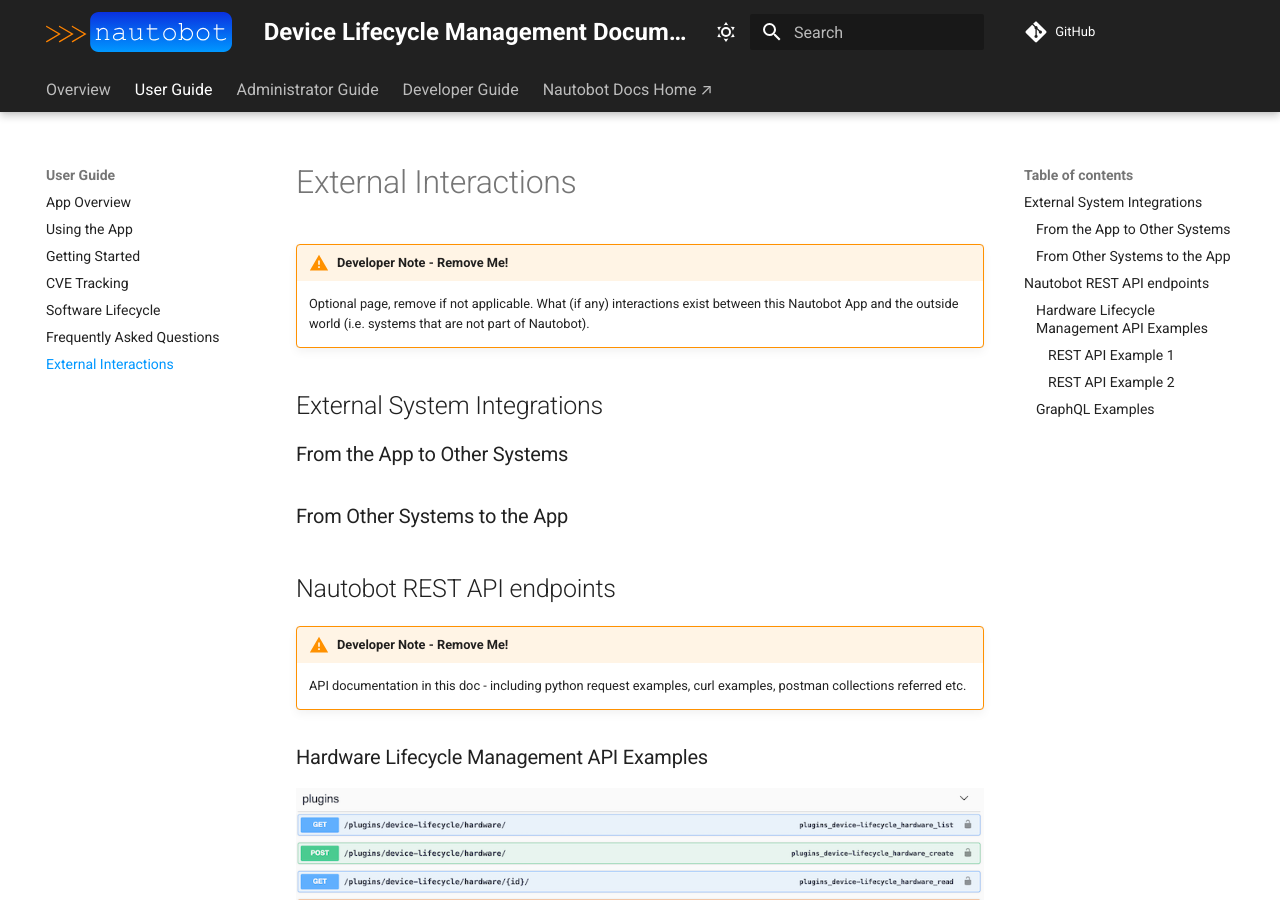
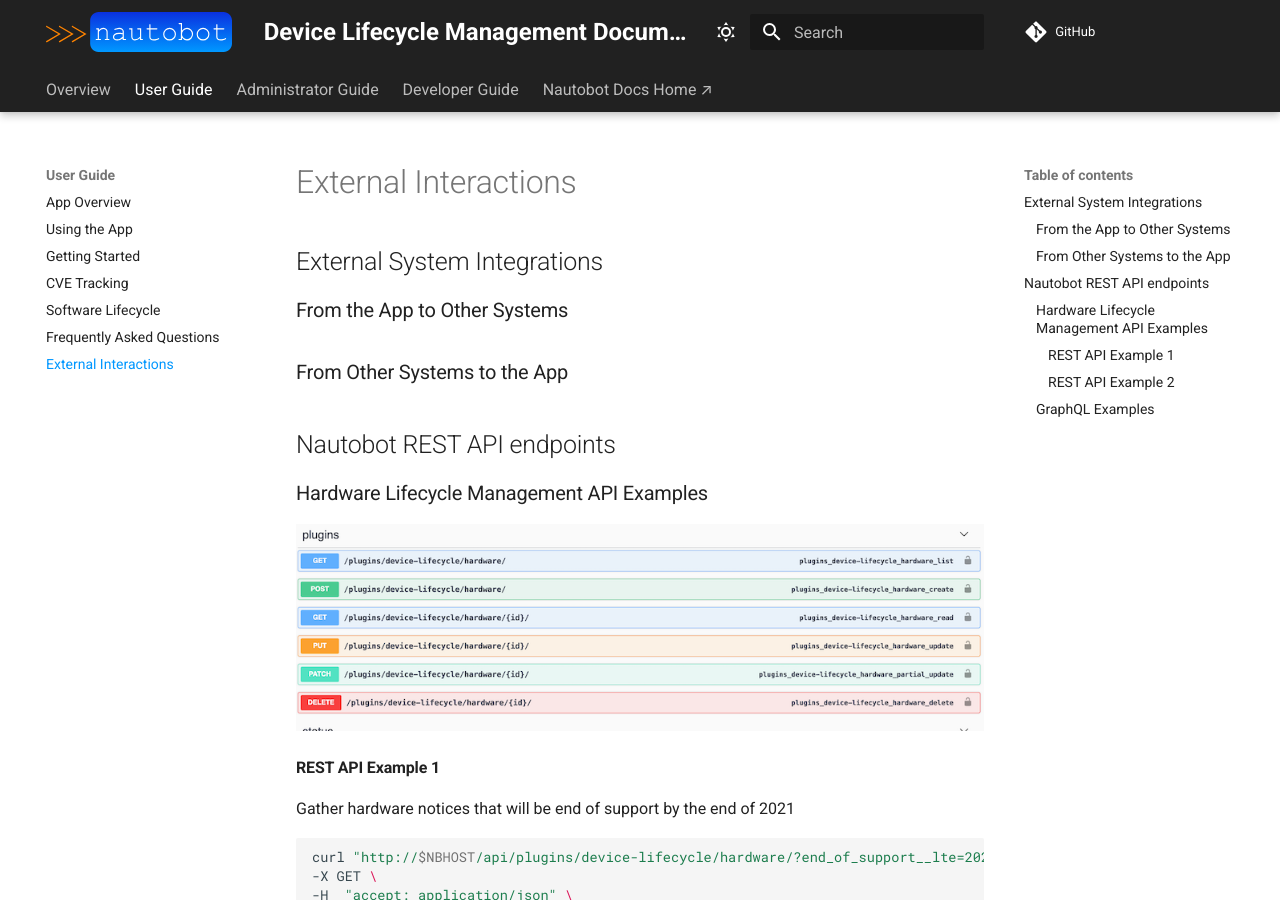
Before and after one commit to nautobot/nautobot-app-device-lifecycle-mgmt, an MkDocs documentation site: the page built from docs/user/external_interactions.md, in a window 1280 px wide and 900 px high. Built offline with MkDocs 1.6.1 and Material for MkDocs 9.7.7, drawn with Linux system fonts in a browser that asks for light colours; comment, search, counter and statistics services are not loaded.

Commit message:
cleanup external reference document

```diff
--- a/docs/user/external_interactions.md
+++ b/docs/user/external_interactions.md
@@ -1,8 +1,4 @@
 # External Interactions
-
-!!! warning "Developer Note - Remove Me!"
-    Optional page, remove if not applicable.
-    What (if any) interactions exist between this Nautobot App and the outside world (i.e. systems that are not part of Nautobot).
 
 ## External System Integrations
 
@@ -11,9 +7,6 @@
 ### From Other Systems to the App
 
 ## Nautobot REST API endpoints
-
-!!! warning "Developer Note - Remove Me!"
-    API documentation in this doc - including python request examples, curl examples, postman collections referred etc.
 
 ### Hardware Lifecycle Management API Examples
 
```
